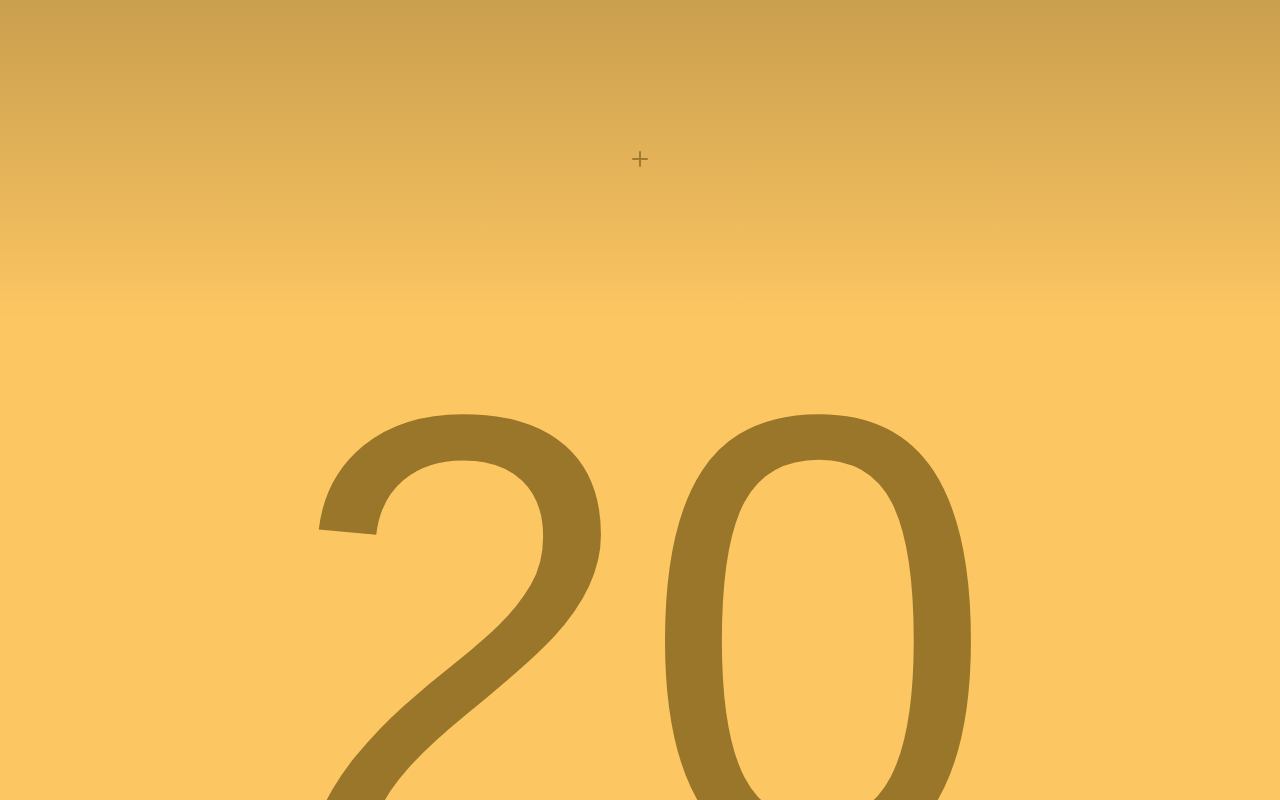
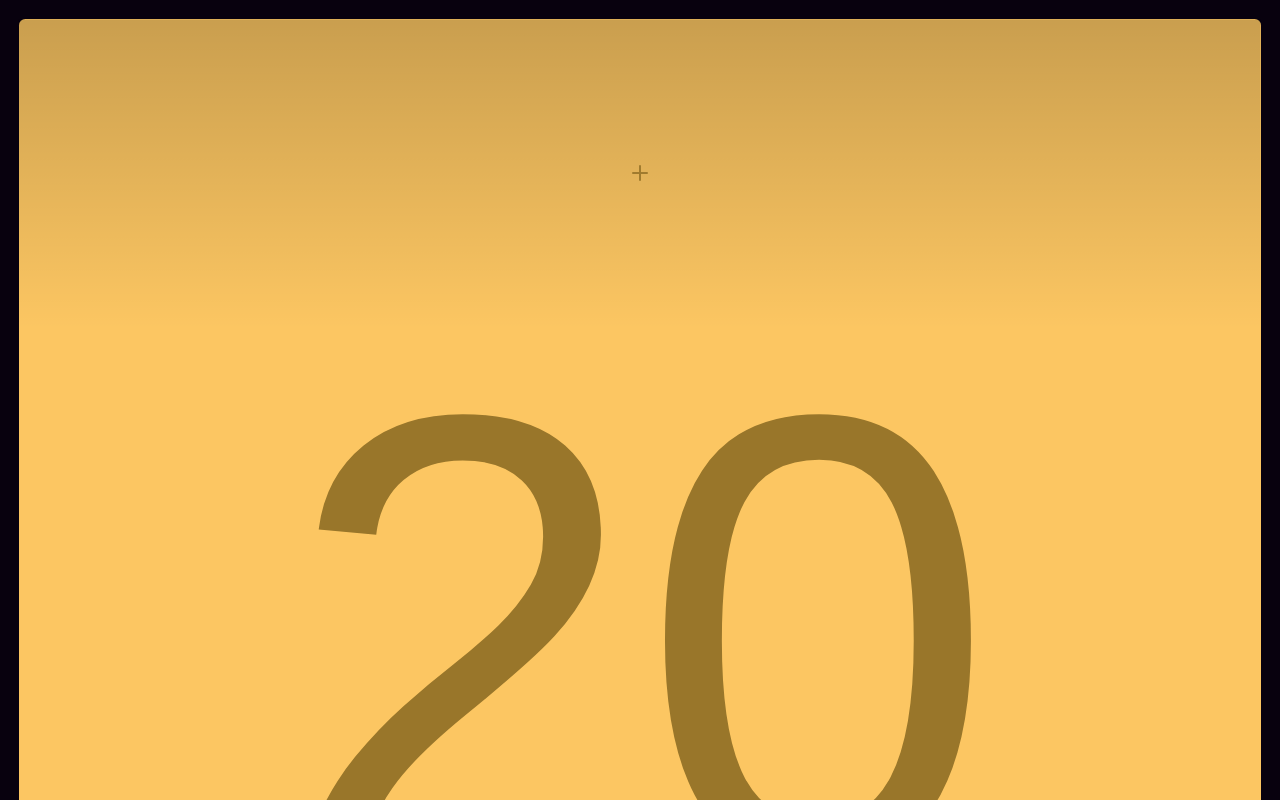
Before and after one commit to h2xd/mtg-token, a Vue app: page / in a window 1280 px wide. Shown: the top 800 px of the page. Built offline with nearby package versions, Linux system fonts and the light colour scheme.

Commit message:
feat(life): add styles for life counter (#17)
- Update the basic life counter styles
- Add rotation to the two player layout

```diff
--- a/src/components/Board.vue
+++ b/src/components/Board.vue
@@ -17,7 +17,7 @@
 <script lang="ts">
 import { defineComponent, PropType } from "vue"
 
-import { useBoardStore } from "../stores/boardStore"
+import { createBoardStore } from "../stores/boardStore"
 import { TokenCreature } from "../entities/TokenCreature"
 
 import TokenCardDetail from "../components/token/TokenCardDetail.vue"
@@ -28,7 +28,7 @@ export default defineComponent({
     TokenCardDetail,
   },
   props: {
-    board: Object as PropType<ReturnType<typeof useBoardStore>>,
+    board: Object as PropType<ReturnType<ReturnType<typeof createBoardStore>>>,
   },
   setup: (props) => {
     const handleDeath = (token: TokenCreature) => props.board.removeToken(token)
--- a/src/components/LifePointsCounter.vue
+++ b/src/components/LifePointsCounter.vue
@@ -91,8 +91,10 @@ export default defineComponent({
   background-color: var(--mana-background);
   color: var(--mana-text);
   text-align: center;
-  width: 100%;
-  height: 100vw;
+  width: calc(100% - var(--space-l) * 2);
+  height: calc(100vw - var(--space-l) * 2);
+  margin: var(--space-l);
+  border-radius: var(--border-radius);
 }
 
 .manaButton {
--- a/src/layouts/OnePlayerWithBoard.vue
+++ b/src/layouts/OnePlayerWithBoard.vue
@@ -1,5 +1,6 @@
 <template>
   <LifePointsCounter :player="player1" />
+
   <Board :board="player1.board" />
 
   <Button @click="handleAttackAll">Attack with all</Button>
--- a/src/layouts/TwoPlayersWithoutBoard.vue
+++ b/src/layouts/TwoPlayersWithoutBoard.vue
@@ -1,5 +1,7 @@
 <template>
-  <LifePointsCounter :player="player1" />
+  <div :class="$style.flip">
+    <LifePointsCounter :player="player1" />
+  </div>
   <LifePointsCounter :player="player2" />
 </template>
 
@@ -26,4 +28,8 @@ export default defineComponent({
 })
 </script>
 
-<style scoped></style>
+<style module>
+.flip {
+  transform: rotate(180deg);
+}
+</style>
```
